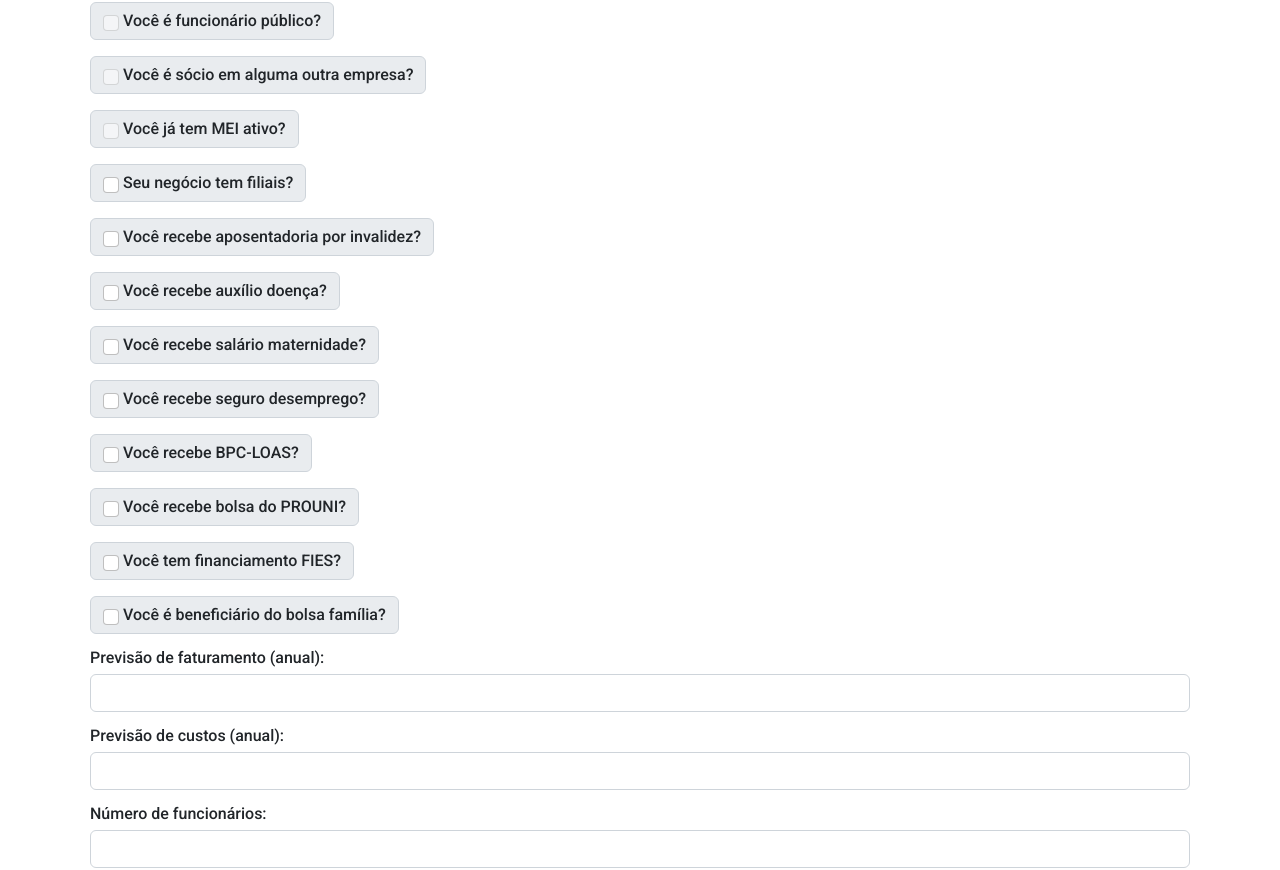
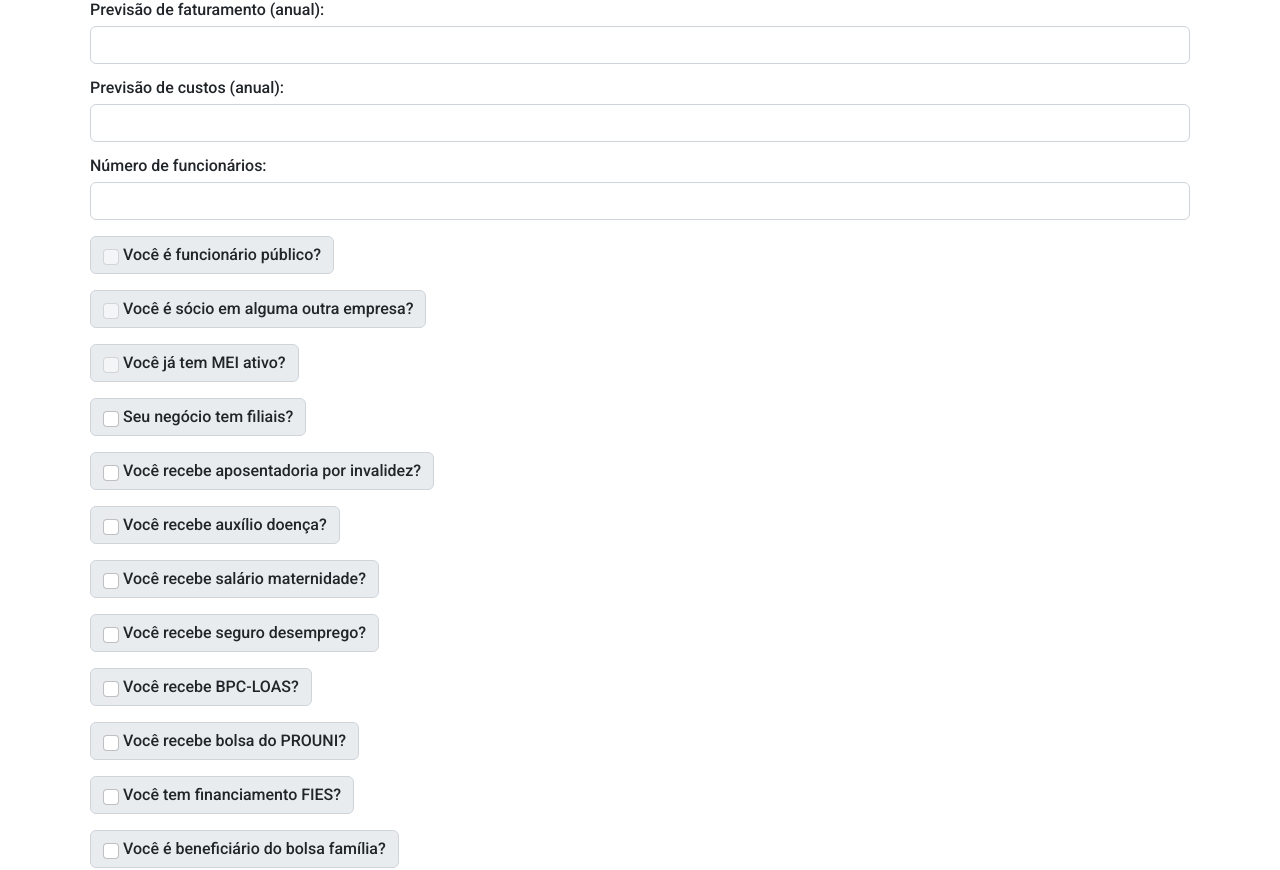
Before and after one commit to more-devs-2-blu/pipe2brains, an Angular app in the folder siteMEI/: page /cadastro in a window 1280 px wide. Shown: the part 1147-2017 px from the top of the page. Built offline with nearby package versions, Linux system fonts and the light colour scheme.

Commit message:
faz GET no cpf a partir de evento no form, cria pipe para exibicao de data

```diff
--- a/siteMEI/src/app/app.module.ts
+++ b/siteMEI/src/app/app.module.ts
@@ -7,6 +7,7 @@ import { AppRoutingModule } from './app-routing.module';
 import { FormsModule } from '@angular/forms';
 import { NavComponent } from './nav/nav.component';
 import { FooterComponent } from './footer/footer.component';
+import { HttpClientModule } from '@angular/common/http';
 
 @NgModule({
   declarations: [
@@ -17,7 +18,8 @@ import { FooterComponent } from './footer/footer.component';
   imports: [
     BrowserModule,
     NgbModule,
-    AppRoutingModule
+    AppRoutingModule,
+    HttpClientModule
   ],
   providers: [],
   bootstrap: [AppComponent]
--- a/siteMEI/src/app/cadastro/cadastro.component.html
+++ b/siteMEI/src/app/cadastro/cadastro.component.html
@@ -3,15 +3,15 @@
     <!-- dados pessoais -->
     <div class="mb-3">
         <label for="cpf" class="form-label">CPF: </label>
-        <input type="text" class="form-control" id="cpf">
+        <input type="text" class="form-control" id="cpf" #cpfValue (blur)="getCPF(cpfValue.value)">
     </div>
     <div class="mb-3">
         <label for="nome" class="form-label">Nome Completo: </label>
-        <input type="text" class="form-control" id="nome">
+        <input type="text" class="form-control" id="nome" value="{{cpfAtual == null || cpfAtual == undefined ? '' : cpfAtual.nome}}">
     </div>
     <div class="mb-3">
         <label for="dataNascimento" class="form-label">Data de Nascimento: </label>
-        <input type="text" class="form-control" id="dataNascimento">
+        <input type="text" class="form-control" id="dataNascimento" value="{{cpfAtual == null || cpfAtual == undefined ? '' : cpfAtual.nascimento | datapipe}}">
     </div>
     <div class="mb-3">
         <label for="email" class="form-label">Email: </label>
@@ -122,7 +122,7 @@
     <!-- definicao dos cnae -->
     <div class="mb-3">
         <label for="cnaePrimario">Selecione atividade principal: </label>
-        <input type="search" (ngModelChange)="buscaCnae1(key.value)" #key="ngModel" ngModel name="key" id="cnaePrimario"
+        <input type="search" (ngModelChange)="buscaCNAE(key.value)" #key="ngModel" ngModel name="key" id="cnaePrimario"
             class="" placeholder="Busca CNAE" required>
     </div>
     <div class="mb-3" id="" style="overflow:auto; height:50vh; width: 80vw; border: 2px solid;">
@@ -130,6 +130,21 @@
             <li *ngFor="let c of cnaeResultadoBusca" style="list-style-type: none"><input type="radio"
                     name="cnaeSelecionado">{{c.cnae}} - {{c.ocupacao}}</li>
         </ul>
+    </div>
+
+    <!-- dados do negócio -->
+
+    <div class="mb-3">
+        <label for="previsaoFaturamento" class="form-label">Previsão de faturamento (anual): </label>
+        <input type="text" class="form-control" id="previsaoFaturamento">
+    </div>
+    <div class="mb-3">
+        <label for="previsaoCustos" class="form-label">Previsão de custos (anual): </label>
+        <input type="text" class="form-control" id="previsaoCustos">
+    </div>
+    <div class="mb-3">
+        <label for="nrFuncionarios" class="form-label">Número de funcionários: </label>
+        <input type="text" class="form-control" id="nrFuncionarios">
     </div>
 
 
@@ -221,20 +236,7 @@
     </div>
 
 
-    <!-- dados do negócio -->
 
-    <div class="mb-3">
-        <label for="previsaoFaturamento" class="form-label">Previsão de faturamento (anual): </label>
-        <input type="text" class="form-control" id="previsaoFaturamento">
-    </div>
-    <div class="mb-3">
-        <label for="previsaoCustos" class="form-label">Previsão de custos (anual): </label>
-        <input type="text" class="form-control" id="previsaoCustos">
-    </div>
-    <div class="mb-3">
-        <label for="nrFuncionarios" class="form-label">Número de funcionários: </label>
-        <input type="text" class="form-control" id="nrFuncionarios">
-    </div>
 
 
 
--- a/siteMEI/src/app/cadastro/cadastro.component.ts
+++ b/siteMEI/src/app/cadastro/cadastro.component.ts
@@ -1,6 +1,8 @@
 import { Component } from '@angular/core';
 import cnaeImport from '../atividadesMEI.json';
 import { Cnae } from '../cnae';
+import { HttpCpfService } from '../httpcpf.service';
+import { CpfModel } from './cpfmodel';
 
 @Component({
   selector: 'app-cadastro',
@@ -11,13 +13,11 @@ export class CadastroComponent {
 
   public cnaeList:Cnae[] = cnaeImport;
   public cnaeResultadoBusca: Cnae[] = this.cnaeList;
-  public cnaeResultadoBusca2: Cnae[] = this.cnaeList;
+  public cpfAtual: CpfModel;
 
-  buscaCnae1(key: string){
-    this.cnaeResultadoBusca = this.buscaCNAE(key)
-  }
+  constructor(private httpCpfService: HttpCpfService) { }
 
-  buscaCNAE(key: string): Cnae[]{
+  buscaCNAE(key: string){
     const results: Cnae[] = [];
     for(const cnae of this.cnaeList){
       if(cnae.ocupacao.toLocaleLowerCase().indexOf(key.toLocaleLowerCase()) != -1
@@ -25,19 +25,16 @@ export class CadastroComponent {
       results.push(cnae);
       }
     }
-    return results;
+    this.cnaeResultadoBusca = results
   }
 
-  preencheEndComl(checkbox:any){
-    if(checkbox.checked){
-      // document.getElementById('#enderecoEmpCep')!.value = document.getElementById('#enderecoResCep')!.value
-      console.log(document.getElementById('#enderecoEmpCep'));
-
-
-
-
+  getCPF(cpf:string) {
+    cpf = cpf.replace(/[^0-9]/g, '')
+    if (cpf) {
+      this.httpCpfService.getRequest(cpf).subscribe((response) => {
+        this.cpfAtual = response;
+      })
     }
-
   }
 
 
--- /dev/null
+++ b/siteMEI/src/app/cadastro/cpfmodel.ts
@@ -0,0 +1,10 @@
+export interface CpfModel {
+    ni: string,
+    nome: string,
+    situacao: {
+        codigo: string,
+        descricao: string
+    },
+    nascimento: string,
+    naturezaOcupacao: string
+}
--- /dev/null
+++ b/siteMEI/src/app/cadastro/datapipe.ts
@@ -0,0 +1,16 @@
+import { Pipe, PipeTransform } from '@angular/core';
+
+@Pipe({name: 'datapipe'})
+export class DataPipe implements PipeTransform {
+
+    transform(data: string): string {
+        var dataCacheArray:string[] = [];
+        var dataCache:string;
+    for (let i = 0; i < data.length; i++) {
+        dataCacheArray.push(data[i])
+    }
+    dataCache = dataCacheArray[0]+dataCacheArray[1]+'/'+dataCacheArray[2]+dataCacheArray[3]+'/'+dataCacheArray[4]+dataCacheArray[5]+dataCacheArray[6]+dataCacheArray[7]
+
+    return dataCache;
+  }
+}
--- /dev/null
+++ b/siteMEI/src/app/httpcpf.service.ts
@@ -0,0 +1,39 @@
+import { Injectable } from '@angular/core';
+import { HttpClient, HttpErrorResponse } from '@angular/common/http';
+import { catchError, Observable, throwError } from 'rxjs';
+
+@Injectable({
+  providedIn: 'root'
+})
+export class HttpCpfService {
+
+  url = 'http://localhost:8080/consultacpf'
+
+  constructor(
+    private http: HttpClient
+  ) { }
+
+  getRequest(cpf: string): Observable<any> {
+    return this.http.get(`${this.url}/${cpf}`)
+    .pipe(
+      catchError(this.handleError)
+    );
+  }
+
+  handleError(error: HttpErrorResponse) {
+    if(error.error instanceof ErrorEvent){  //tratemento de erro relacionado ao client-side ou internet
+      console.error('Ocorreu um erro: ' + error.error.message);
+    } else {
+      console.error(
+        `Backend retornou o codigo ${error.status},` +
+        `Body: ${error.error}`
+      );
+    }
+    return throwError(()=> new Error('Algo errado aconteceu, por favor tente novamente depois.'))
+  }
+
+
+
+
+
+}
```
Also changed, not shown: siteMEI/src/app/cadastro/cadastro.module.ts (+5 -2 lines), siteMEI/src/index.html (+12 -3 lines), 2 other files (tests, documents, lock files or other folders).
